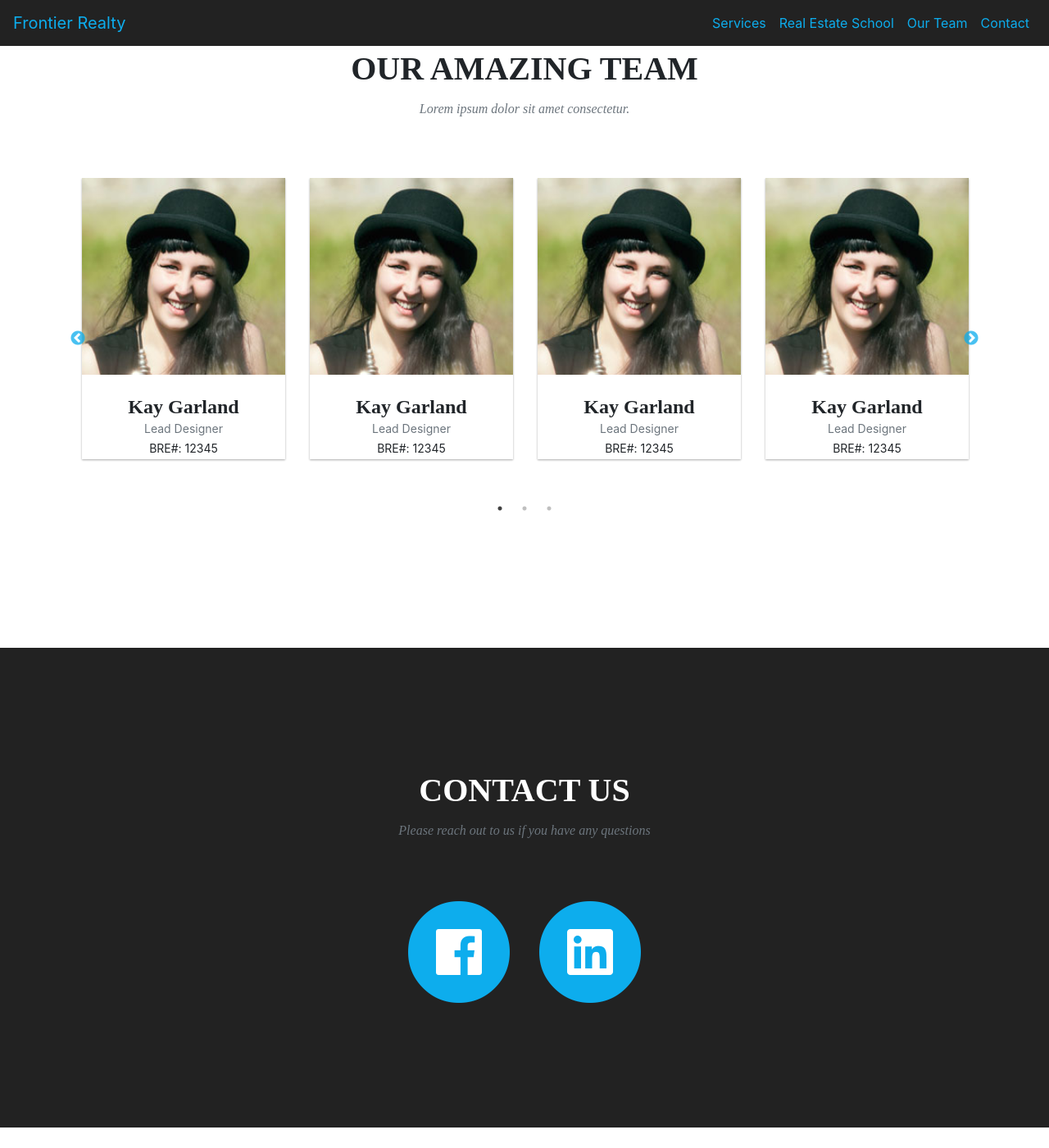
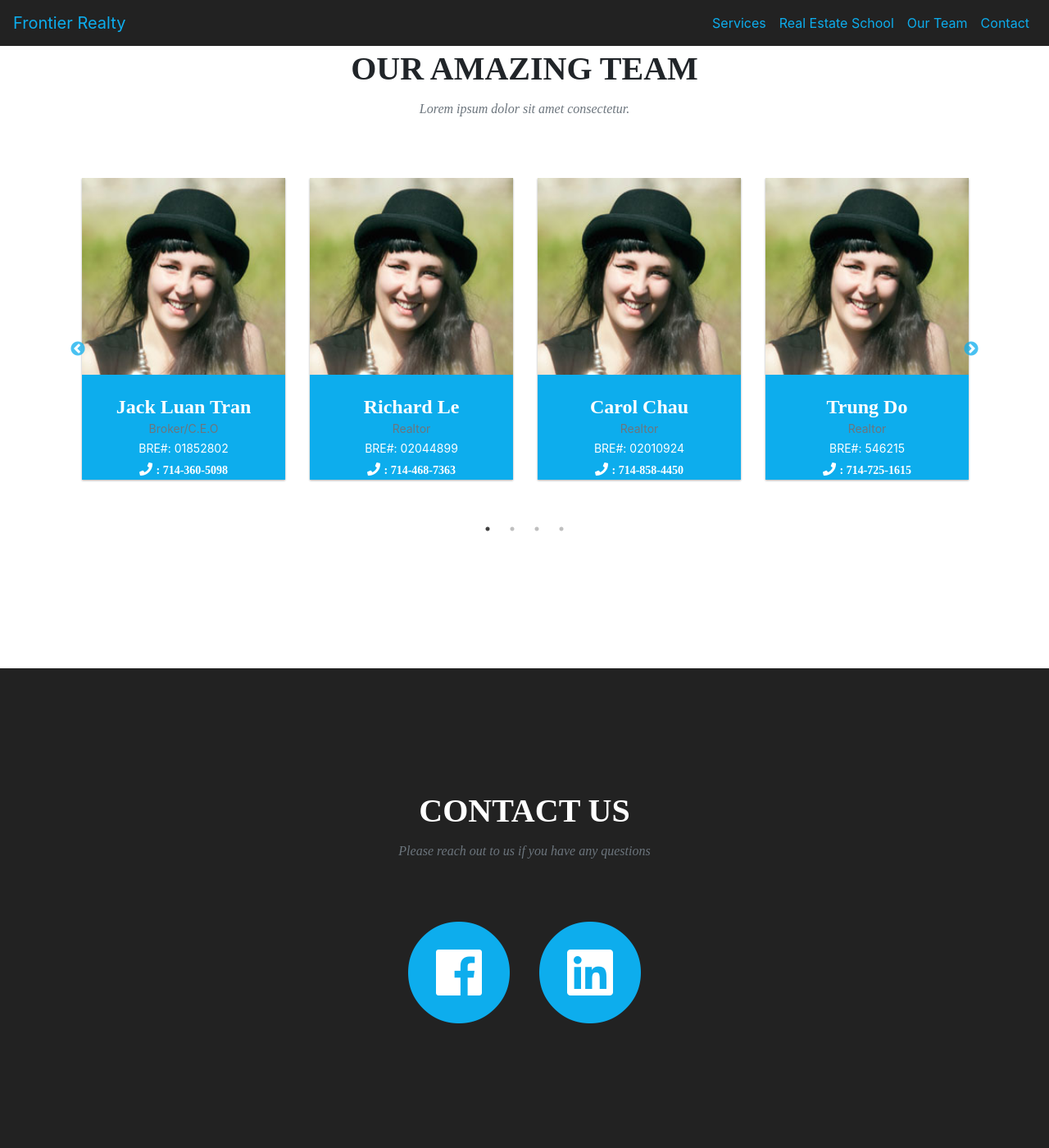
Before and after one commit to ttran835/frontier_realty_static_site, a Jekyll site: the page built from frontier_static/index.html, in a window 1280 px wide and 1400 px high, scrolled down 2004 px. Shown: the whole window at 82% size. Built offline with Jekyll 4.4.1, drawn with Linux system fonts in a browser that asks for light colours; nearby versions of some CDN libraries; some web fonts are replaced; before the commit the page ends 3379 px from its top, so only the background shows below that.

Commit message:
rendered actual content under team-member, will create a new branch to test out layout

```diff
--- a/frontier_static/_config.yml
+++ b/frontier_static/_config.yml
@@ -19,7 +19,8 @@ url: '' # the base hostname & protocol for your site, e.g. http://example.com
 host: localhost
 
 title: Frontier Realty
-email: info@frontierRealty.com
+email:
+  - emailicon: info@frontierRealty.com
 description: 'Write an awesome description for your new site here. You can edit this line in _config.yml. It will appear in your document head meta (for Google search results) and in your feed.xml site description.'
 
 carousel:
@@ -66,170 +67,215 @@ team:
   - description: something something fake fake fake with a load of fake stuff for placeholder content.
 
 people:
-  - name: Kay Garland
+  - name: Jack Luan Tran
     pic: 1
-    position: Lead Designer
+    position: Broker/C.E.O
     social:
       - title: facebook
         url: #
       - title: linkedin
         url: #
-    contact:
-      - phone:
-      - phoneicon:
-      - email:
-      - emailicon:
-    bre: 12345
+    contacts:
+      - phoneicon: phone
+      - phone: ': 714-360-5098'
+      # - email:
+      # - emailicon:
+    bre: 01852802
 
-  - name: Kay Garland
+  - name: Richard Le
     pic: 1
-    position: Lead Designer
+    position: Realtor
     social:
       - title: facebook
         url: #
       - title: linkedin
         url: #
-    contact:
-      - phone:
-      - phoneicon:
-      - email:
-      - emailicon:
-    bre: 12345
+    contacts:
+      - phoneicon: phone
+      - phone: ': 714-468-7363'
+      # - email:
+      # - emailicon:
+    bre: 02044899
 
-  - name: Kay Garland
+  - name: Carol Chau
     pic: 1
-    position: Lead Designer
+    position: Realtor
     social:
       - title: facebook
         url: #
       - title: linkedin
         url: #
-    contact:
-      - phone:
-      - phoneicon:
-      - email:
-      - emailicon:
-    bre: 12345
+    contacts:
+      - phoneicon: phone
+      - phone: ': 714-858-4450'
+      # - email:
+      # - emailicon:
+    bre: 02010924
 
-  - name: Kay Garland
+  - name: Trung Do
     pic: 1
-    position: Lead Designer
+    position: Realtor
     social:
       - title: facebook
         url: #
       - title: linkedin
         url: #
-    contact:
-      - phone:
-      - phoneicon:
-      - email:
-      - emailicon:
-    bre: 12345
+    contacts:
+      - phoneicon: phone
+      - phone: ': 714-725-1615'
+      # - email:
+      # - emailicon:
+    bre: 02052647
 
-  - name: Larry Parker
+  - name: Molly Dinh
     pic: 2
-    position: Lead Marketer
+    position: Realtor
     social:
       - title: facebook
         url: #
       - title: linkedin
         url: #
-    contact:
-      - phone:
-      - phoneicon:
-      - email:
-      - emailicon:
-    bre: 12345
+    contacts:
+      - phoneicon: phone
+      - phone: ': 949-939-4470'
+      # - email:
+      # - emailicon:
+    bre: 02047175
 
-  - name: Diana Petersen
+  - name: Jason Tang
     pic: 3
-    position: Lead Developer
+    position: Realtor
     social:
       - title: facebook
         url: #
       - title: linkedin
         url: #
-    contact:
-      - phone:
-      - phoneicon:
-      - email:
-      - emailicon:
-    bre: 12345
+    contacts:
+      - phoneicon: phone
+      - phone: ': 949-690-6229'
+      # - email:
+      # - emailicon:
+    bre: 01932186
 
-  - name: Diana Petersen
+  - name: Linda Le
     pic: 3
-    position: Lead Developer
+    position: Realtor
     social:
       - title: facebook
         url: #
       - title: linkedin
         url: #
-    contact:
-      - phone:
-      - phoneicon:
-      - email:
-      - emailicon:
-    bre: 12345
+    contacts:
+      - phoneicon: phone
+      - phone: ': 213-279-6789'
+      # - email:
+      # - emailicon:
+    bre: 01809137
 
-  - name: Diana Petersen
+  - name: Hiep Do
     pic: 3
-    position: Lead Developer
+    position: Realtor, Architecture
     social:
       - title: facebook
         url: #
       - title: linkedin
         url: #
-    contact:
-      - phone:
-      - phoneicon:
-      - email:
-      - emailicon:
-    bre: 12345
+    contacts:
+      - phoneicon: phone
+      - phone: ': 714-589-4007'
+      # - email:
+      # - emailicon:
+    bre: 02049706
 
-  - name: Diana Petersen
+  - name: Michael Lee
     pic: 3
-    position: Lead Developer
+    position: Realtor
     social:
       - title: facebook
         url: #
       - title: linkedin
         url: #
-    contact:
-      - phone:
-      - phoneicon:
-      - email:
-      - emailicon:
-    bre: 12345
+    contacts:
+      - phoneicon: phone
+      - phone: ': 714-351-2120'
+      # - email:
+      # - emailicon:
+    bre: 01997760
 
-  - name: Diana Petersen
+  - name: Michael Lee
     pic: 3
-    position: Lead Developer
+    position: Realtor
     social:
       - title: facebook
         url: #
       - title: linkedin
         url: #
-    contact:
-      - phone:
-      - phoneicon:
-      - email:
-      - emailicon:
-    bre: 12345
+    contacts:
+      - phoneicon: phone
+      - phone: ': 714-351-2120'
+      # - email:
+      # - emailicon:
+    bre: 01997760
 
-  - name: Diana Petersen
+  - name: Michael Lee
     pic: 3
-    position: Lead Developer
+    position: Realtor
     social:
       - title: facebook
         url: #
       - title: linkedin
         url: #
-    contact:
-      - phone:
-      - phoneicon:
-      - email:
-      - emailicon:
-    bre: 12345
+    contacts:
+      - phoneicon: phone
+      - phone: ': 714-351-2120'
+      # - email:
+      # - emailicon:
+    bre: 01997760
+
+  - name: Michael Lee
+    pic: 3
+    position: Realtor
+    social:
+      - title: facebook
+        url: #
+      - title: linkedin
+        url: #
+    contacts:
+      - phoneicon: phone
+      - phone: ': 714-351-2120'
+      # - email:
+      # - emailicon:
+    bre: 01997760
+
+  - name: Michael Lee
+    pic: 3
+    position: Realtor
+    social:
+      - title: facebook
+        url: #
+      - title: linkedin
+        url: #
+    contacts:
+      - phoneicon: phone
+      - phone: ': 714-351-2120'
+      # - email:
+      # - emailicon:
+    bre: 01997760
+
+  - name: Michael Lee
+    pic: 3
+    position: Realtor
+    social:
+      - title: facebook
+        url: #
+      - title: linkedin
+        url: #
+    contacts:
+      - phoneicon: phone
+      - phone: ': 714-351-2120'
+      # - email:
+      # - emailicon:
+    bre: 01997760
 
 # Social networks usernames (many more available: linkedin, flickr, dribbble, pinterest, instagram, tumblr, linkedin, etc.)
 social:
--- a/frontier_static/_includes/css/frontier.css
+++ b/frontier_static/_includes/css/frontier.css
@@ -822,6 +822,8 @@ section h3.section-subheading {
 }
 
 .team-member {
+  background-color: #0daded !important;
+  color: #fff;
   margin-bottom: 50px;
   text-align: center;
 }
--- a/frontier_static/_includes/team.html
+++ b/frontier_static/_includes/team.html
@@ -20,6 +20,13 @@
           <h4>{{ team.name }}</h4>
           <p class="text-muted">{{ team.position }}</p>
           <p>BRE#: {{ team.bre }}</p>
+          {% for contact in team.contacts %}
+
+          <i class="fas fa-{{ contact.phoneicon }}">
+            <p>{{ contact.phone }}</p>
+          </i>
+
+          {% endfor %}
         </div>
       </div>
       {% endfor %}
```
